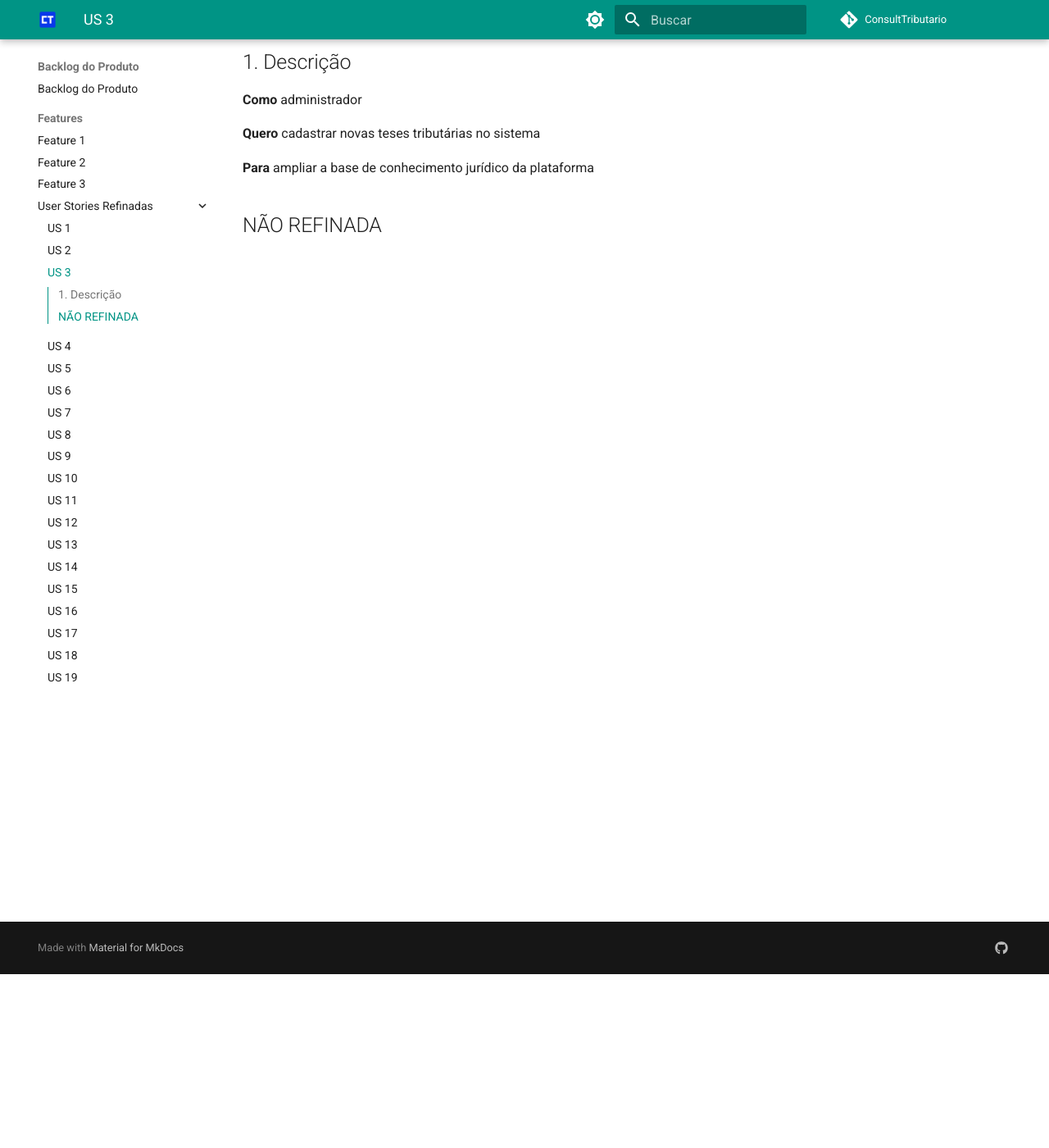
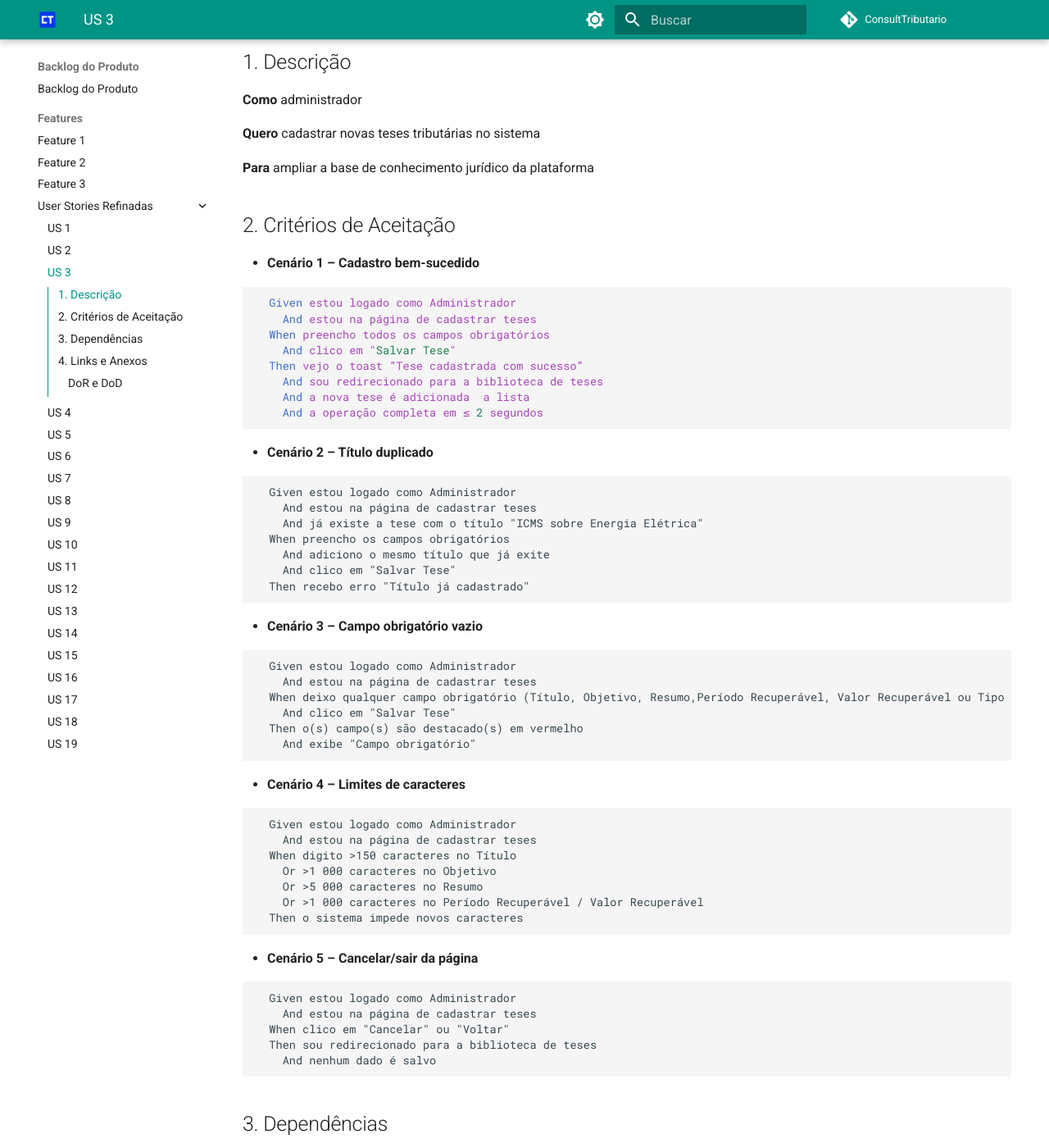
Before and after one commit to mdsreq-fga-unb/2025.1-T02-ConsultTributario, an MkDocs documentation site: the page built from docs/features/gerenciar-teses-tributarias/us-03.md, in a window 1280 px wide and 1400 px high, scrolled down 212 px. Shown: the whole window at 82% size. Built offline with MkDocs 1.6.1 and Material for MkDocs 9.7.7, drawn with Linux system fonts in a browser that asks for light colours; comment, search, counter and statistics services are not loaded; some of the changed text lies outside the part shown.

Commit message:
doc: refina US-03

````diff
--- a/docs/features/gerenciar-teses-tributarias/us-03.md
+++ b/docs/features/gerenciar-teses-tributarias/us-03.md
@@ -10,4 +10,77 @@
 
 **Para** ampliar a base de conhecimento jurídico da plataforma
 
-## NÃO REFINADA
+## 2. Critérios de Aceitação
+
+- **Cenário 1 – Cadastro bem-sucedido**
+
+```gherkin
+  Given estou logado como Administrador
+    And estou na página de cadastrar teses
+  When preencho todos os campos obrigatórios
+    And clico em "Salvar Tese"
+  Then vejo o toast “Tese cadastrada com sucesso”
+    And sou redirecionado para a biblioteca de teses
+    And a nova tese é adicionada  a lista
+    And a operação completa em ≤ 2 segundos
+```
+
+- **Cenário 2 – Título duplicado**
+
+```
+  Given estou logado como Administrador
+    And estou na página de cadastrar teses
+    And já existe a tese com o título "ICMS sobre Energia Elétrica"
+  When preencho os campos obrigatórios
+    And adiciono o mesmo título que já exite
+    And clico em "Salvar Tese"
+  Then recebo erro "Título já cadastrado"
+```
+
+- **Cenário 3 – Campo obrigatório vazio**
+
+```
+  Given estou logado como Administrador
+    And estou na página de cadastrar teses
+  When deixo qualquer campo obrigatório (Título, Objetivo, Resumo,Período Recuperável, Valor Recuperável ou Tipo de Tributo) em branco
+    And clico em "Salvar Tese"
+  Then o(s) campo(s) são destacado(s) em vermelho
+    And exibe "Campo obrigatório"
+```
+
+- **Cenário 4 – Limites de caracteres**
+
+```
+  Given estou logado como Administrador
+    And estou na página de cadastrar teses
+  When digito >150 caracteres no Título
+    Or >1 000 caracteres no Objetivo
+    Or >5 000 caracteres no Resumo
+    Or >1 000 caracteres no Período Recuperável / Valor Recuperável
+  Then o sistema impede novos caracteres
+```
+
+- **Cenário 5 – Cancelar/sair da página**
+
+```
+  Given estou logado como Administrador
+    And estou na página de cadastrar teses
+  When clico em "Cancelar" ou "Voltar"
+  Then sou redirecionado para a biblioteca de teses
+    And nenhum dado é salvo
+```
+
+## 3. Dependências
+
+- Schema **TaxType** criado no Mongoose (relação obrigatória com a Tese tributária).
+
+## 4. Links e Anexos
+
+- Documento da Feature: [Link](gerenciar-teses-tributarias.md)
+- Protótipo: [Link]()
+
+---
+
+### DoR e DoD
+
+**[Link](../../visao-produto/dor-dod.md)**
````
